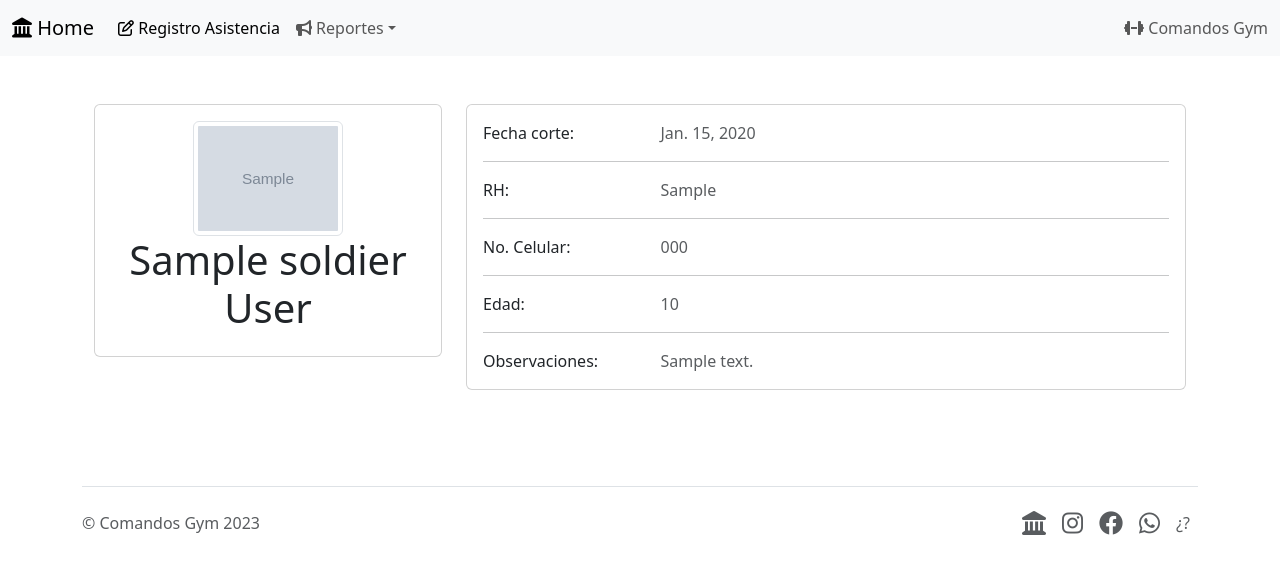
After one commit to JuanCarlosE/comandos_001, a Django app: page /soldiers/perfil/1 in a window 1280 px wide. The commit adds this page. Shown: the top 574 px of the page. Run offline with Django 4.2, Linux system fonts and the light colour scheme; tables that the repository leaves empty hold one stand-in row (values such as "Sample post"); grey boxes marked "Sample" are stand-in pictures; parts of the project's set-up code (start-up, migrations or seed data) failed here and were passed over; some libraries are stand-ins or nearby versions.

Commit message:
Added profile.html and find register assistence error

```diff
--- a/comandos/urls.py
+++ b/comandos/urls.py
@@ -17,6 +17,8 @@ Including another URLconf
 from django.contrib import admin
 from django.urls import path , include
 from soldiers import views
+from django.conf import settings
+from django.conf.urls.static import static
 
 #Front config
 admin.site.site_title = "Comandos Administrador"
@@ -32,4 +34,4 @@ urlpatterns = [
     path("soldiers/", include("soldiers.urls")),
     #Home
     path('', views.home, name='home'),
-]
+]+ static(settings.MEDIA_URL, document_root=settings.MEDIA_ROOT)
--- a/orders/models.py
+++ b/orders/models.py
@@ -21,8 +21,8 @@ class OrderDetail(models.Model):
     order = models.ForeignKey(Order,on_delete=models.CASCADE)
     product = models.ForeignKey(ProductServ,on_delete=models.CASCADE,verbose_name= "Producto:")
     quantity = models.IntegerField(default=1,verbose_name= "Cantidad:")
-    startSuscription = models.DateField(blank=True,null=True,verbose_name= "Inicio de suscripción:")
-    endSuscription= models.DateField(blank=True,null=True,verbose_name= "Fin de suscripción:")
+    startSuscription = models.DateTimeField(blank=True,null=True,verbose_name= "Inicio de suscripción:")
+    endSuscription= models.DateTimeField(blank=True,null=True,verbose_name= "Fin de suscripción:")
     def __str__(self):
         return "orderDetailId: "+ str(self.id)
     def getId(self):
--- a/soldiers/models.py
+++ b/soldiers/models.py
@@ -8,7 +8,7 @@ class Soldier(models.Model):
     rh = models.CharField(max_length=3, blank=True,verbose_name= "RH:")
     age = models.SmallIntegerField(verbose_name= "Edad:")
     phoneNumber = models.CharField(max_length=20,unique=True,verbose_name= "No. celular:")
-    userPhoto = models.ImageField(upload_to ='uploads/',max_length=100,verbose_name= "Foto:", blank=True)
+    userPhoto = models.ImageField(upload_to ='photos/',max_length=100,verbose_name= "Foto:", blank=True)
     notes = models.TextField(blank=True,verbose_name= "Observaciones:")
     def __str__(self):
         return self.names + " " + self.lastNames
--- /dev/null
+++ b/soldiers/templates/profile.html
@@ -0,0 +1,72 @@
+{% extends "base.html" %}
+{% load static %}
+{% block content %}
+
+<head>
+  <title>Perfil {{nombreSold}}</title>
+</head>
+<section>
+    <div class="container py-5">
+      <div class="row">
+        <div class="col-lg-4">
+          <div class="card mb-4">
+            <div class="card-body text-center">
+              <img src="{{ photo_url }}" class="img-thumbnail img-fluid" style="width: 150px;">
+              <p class="h1">{{nombreSold}} {{apellidoSold}} </p>
+            </div>
+          </div>
+        </div>
+        <div class="col-lg-8">
+          <div class="card mb-4">
+            <div class="card-body">
+              <div class="row">
+                <div class="col-sm-3">
+                  <p class="mb-0">Fecha corte:</p>
+                </div>
+                <div class="col-sm-9">
+                  <p class="text-muted mb-0">{{dateEnd}}</p>
+                </div>
+              </div>
+              <hr>
+              <div class="row">
+                <div class="col-sm-3">
+                  <p class="mb-0">RH:</p>
+                </div>
+                <div class="col-sm-9">
+                  <p class="text-muted mb-0">{{rh}}</p>
+                </div>
+              </div>
+              <hr>
+              <div class="row">
+                <div class="col-sm-3">
+                  <p class="mb-0">No. Celular:</p>
+                </div>
+                <div class="col-sm-9">
+                  <p class="text-muted mb-0">{{phone}}</p>
+                </div>
+              </div>
+              <hr>
+              <div class="row">
+                <div class="col-sm-3">
+                  <p class="mb-0">Edad:</p>
+                </div>
+                <div class="col-sm-9">
+                  <p class="text-muted mb-0">{{age}}</p>
+                </div>
+              </div>
+              <hr>
+              <div class="row">
+                <div class="col-sm-3">
+                  <p class="mb-0">Observaciones:</p>
+                </div>
+                <div class="col-sm-9">
+                  <p class="text-muted mb-0">{{notes}}</p>
+                </div>
+              </div>
+            </div>
+          </div>
+        </div>
+      </div>
+    </div>
+</section>
+{% endblock content %}
--- a/soldiers/urls.py
+++ b/soldiers/urls.py
@@ -12,5 +12,6 @@ urlpatterns = [
     path("cheaters/<int:year>/<int:month>/<int:day>/to/<int:year2>/<int:month2>/<int:day2>", views.viewTramposos), #Envia una lista con los usuarios "tramposos" por el rango de fecha puesto (que asisten luego de que su mensualidad haya vencido.)
     path("range/<int:year>/<int:month>/<int:day>/to/<int:year2>/<int:month2>/<int:day2>", views.viewRange), #Envia una lista con los registros hechos dentro de un periodo de tiempo.
     path("morosos/", views.viewMorosos, name='morosos'), #Envia una lista con los usuarios "morosos" (que van mas de los 15 dias pagos.)
-    path("factura/<str:id>", views.viewInvoice)
+    path("factura/<str:id>", views.viewInvoice), #Envia al template para visualizar la factura del usuario seleccionado.
+    path("perfil/<str:id>", views.viewProfile),
 ]
--- a/soldiers/views.py
+++ b/soldiers/views.py
@@ -71,24 +71,12 @@ def viewAsistenciabyDay(request, year, month, day):
 '''
 def countCalendar(request, year,month,day,year2,month2,day2):
     #Dias
-    fecha1 = datetime.date(year,month,day)
-    fecha2 = datetime.date(year2,month2,day2)
+    fecha1 = str(year)+'-'+str(month)+'-'+str(day)+' 00:00:00'
+    fecha2 = str(year2)+'-'+str(month2)+'-'+str(day2)+' 23:59:59'
 
-    if fecha2 != fecha1:
-        #Asistencia general
-        rangeGeneral = Assistence.objects.filter(registerDate__range=(fecha1, fecha2)).count()
-        #Asistencia tramposos
-        rangeTramposos = Assistence.objects.filter(registerDate__range=(fecha1, fecha2),status=False).count()
-        return JsonResponse ({"totalAsistencia": rangeGeneral, "totalTramposos": rangeTramposos}, safe=False)
-    else:
-        #Dia 2 agregandole un dia extra.
-        fecha2 = datetime.date(year2, month2, day2) + datetime.timedelta(days=1)
-
-        #Asistencia general
-        rangeGeneral = Assistence.objects.filter(registerDate__range=(fecha1, fecha2)).count()
-        #Asistencia tramposos
-        rangeTramposos = Assistence.objects.filter(registerDate__range=(fecha1, fecha2),status=False).count()
-        return JsonResponse ({"totalAsistencia": rangeGeneral, "totalTramposos": rangeTramposos}, safe=False)
+    rangeGeneral = Assistence.objects.filter(registerDate__range=(fecha1, fecha2)).count()
+    rangeTramposos = Assistence.objects.filter(registerDate__range=(fecha1, fecha2),status=False).count()
+    return JsonResponse ({"totalAsistencia": rangeGeneral, "totalTramposos": rangeTramposos}, safe=False)
 
 
 def viewTramposos(request, year,month,day,year2,month2,day2):
@@ -138,7 +126,7 @@ def viewMorosos(request):
 
 def viewInvoice(request,id):
     data = Order.objects.filter(id=id).get()
-    nameItem = OrderDetail.objects.filter(order=id).get()
+    nameItem = OrderDetail.objects.filter(order=id).get()#Pregunta si aca siempre buscaria la orden actual en la que esta.
     valueItem = ProductServ.objects.filter(name=nameItem.product).get()
     items = [
         {
@@ -152,3 +140,12 @@ def viewInvoice(request,id):
     info = {"numFactura":data.id, "fechaCreacion":data.creationDate.date, "client":data.soldier,
             "pagoMeto":data.methodPayment, "items":items,"final":nameItem.endSuscription.date,"totalFactu":total}
     return render (request, "invTemplate.html",info)
+
+def viewProfile(request,id):
+    data = Soldier.objects.filter(id=id).get()
+    ord = Order.objects.filter(soldier_id=id).get()
+    invoice = OrderDetail.objects.filter(order_id=ord.id).get()
+
+    info = {"photo_url":data.userPhoto.url,"nombreSold":data.names,"apellidoSold":data.lastNames,"dateEnd":invoice.endSuscription.date,
+            "rh":data.rh,"phone":data.phoneNumber,"age":data.age,"notes":data.notes}
+    return render (request, "profile.html",info)
```
Also changed, not shown: soldiers/templates/rango.html (+7 -1 lines), soldiers/templates/tramposos.html (+7 -1 lines), orders/migrations/0007_alter_orderdetail_endsuscription_and_more.py (added), orders/migrations/0008_alter_orderdetail_endsuscription_and_more.py (added), orders/migrations/0009_alter_orderdetail_endsuscription_and_more.py (added), photos/logo.jpeg (added), photos/logo.png (added), photos/logo_EmFOSvb.jpeg (added), soldiers/migrations/0010_alter_soldier_userphoto.py (added).
